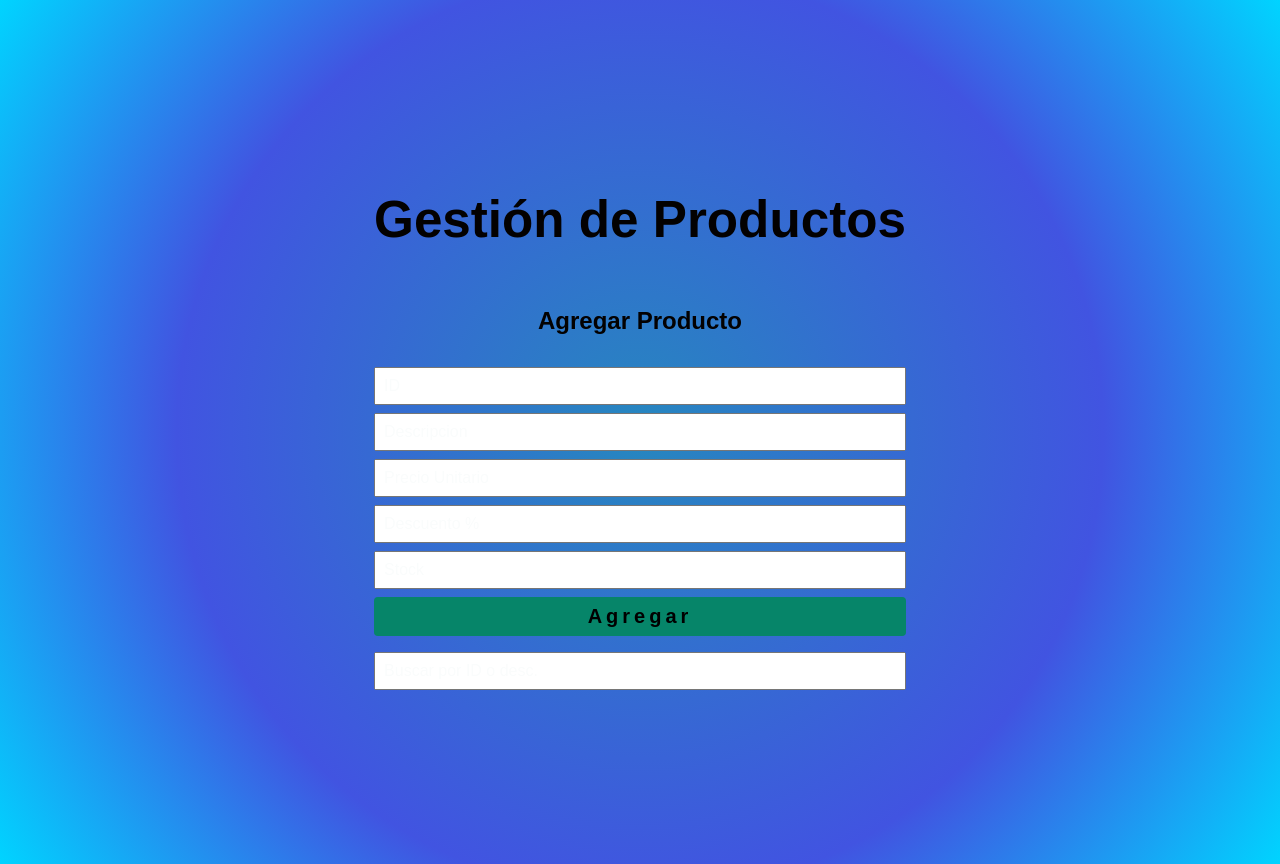
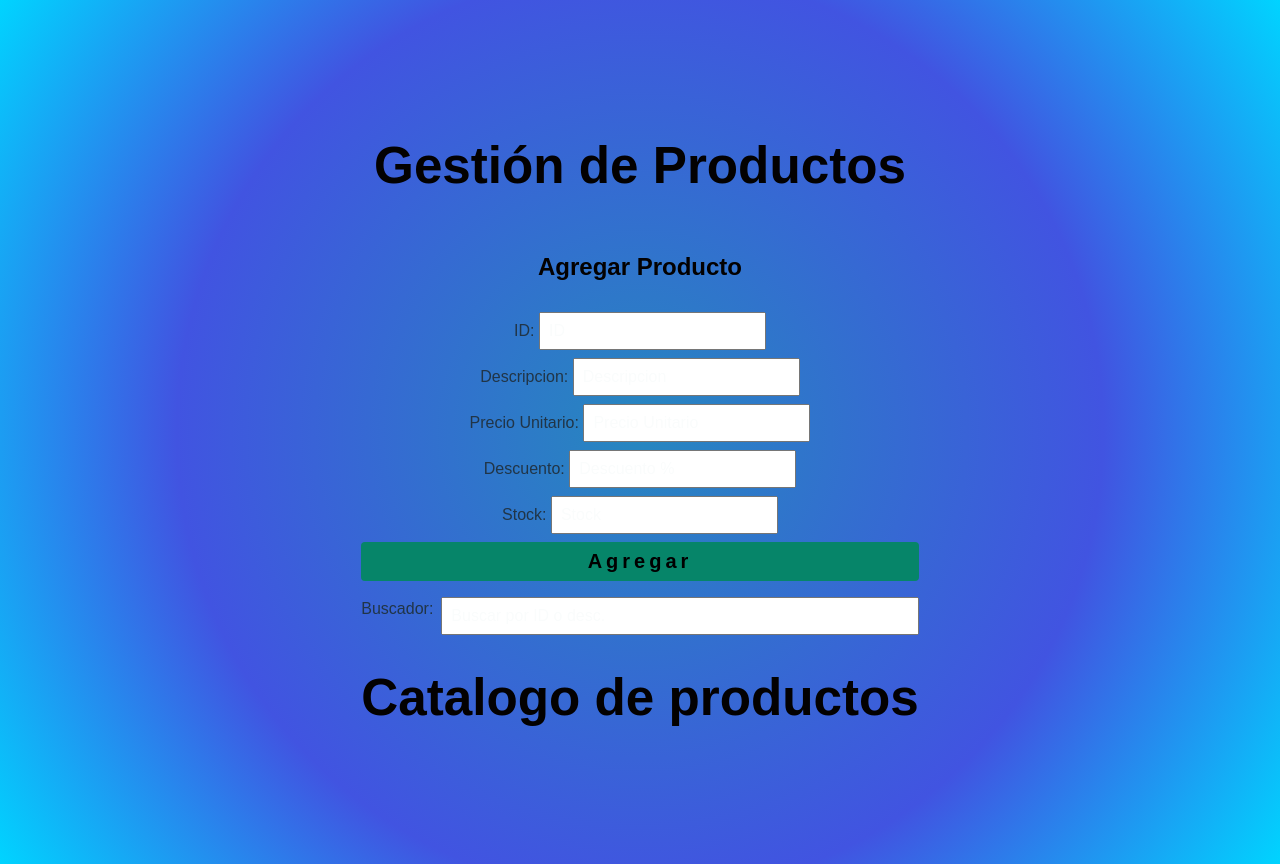
Before and after one commit to RicardoJulianFlores/pv_tp4_grupo21, a React (Vite) app: page / in a window 1280 px wide. Built offline with nearby package versions, Linux system fonts and the light colour scheme.

Commit message:
Agregué labels

```diff
--- a/src/components/ProductForm.jsx
+++ b/src/components/ProductForm.jsx
@@ -39,11 +39,11 @@ export const Formulario = ({onSubmit,productoEditar}) => {
     return (
         <form onSubmit={enviarFomulario}>
             <h2>{productoEditar ? 'Editar Producto' : 'Agregar Producto' }</h2>
-            <input name="id" value={producto.id} onChange={manejarCambio} placeholder="ID" disabled={!!productoEditar}/>
-            <input name="descripcion" value={producto.descripcion} onChange={manejarCambio} placeholder="Descripcion" />
-            <input name="precioUnitario" value={producto.precioUnitario} onChange={manejarCambio} placeholder="Precio Unitario" />
-            <input name="descuento" type="number" value={producto.descuento} onChange={manejarCambio} placeholder="Descuento %" />
-            <input name="stock" type="number" value={producto.stock} onChange={manejarCambio} placeholder="Stock" />
+            <label>ID: <input name="id" value={producto.id} onChange={manejarCambio} placeholder="ID" disabled={!!productoEditar}/></label>
+            <label>Descripcion: <input name="descripcion" value={producto.descripcion} onChange={manejarCambio} placeholder="Descripcion" /></label>
+            <label>Precio Unitario: <input name="precioUnitario" value={producto.precioUnitario} onChange={manejarCambio} placeholder="Precio Unitario" /> </label>
+            <label>Descuento: <input name="descuento" type="number" value={producto.descuento} onChange={manejarCambio} placeholder="Descuento %" /></label>
+            <label>Stock: <input name="stock" type="number" value={producto.stock} onChange={manejarCambio} placeholder="Stock" /></label>
             <button type="submit">{productoEditar ? 'Actualizar' : 'Agregar'}</button>
         </form>
     );
--- a/src/components/ProductList.jsx
+++ b/src/components/ProductList.jsx
@@ -2,11 +2,14 @@ import React from 'react'
 import ProductItem from './ProductItem.jsx'
 export const ProductList = ({productos, borrar, editar}) => {
     return (
-        <ul>
-            {productos.map(producto => (
-                <ProductItem key={producto.id} producto={producto} borrar={borrar} editar={editar} />
-            ))}
-        </ul>
+        <div>
+            <h1>Catalogo de productos</h1>
+            <ul>
+                {productos.map(producto => (
+                    <ProductItem key={producto.id} producto={producto} borrar={borrar} editar={editar} />
+                ))}
+            </ul>
+        </div>
     )
 };
 
--- a/src/components/SearchBar.jsx
+++ b/src/components/SearchBar.jsx
@@ -8,6 +8,7 @@ export const SearchBar = ({ value, onChange }) => {
   };
   return (
     <div style={{ marginBottom: '1rem', display: 'flex', gap: '0.5rem' }}>
+      Buscador:
       <input
         type="text"
         placeholder="Buscar por ID o desc."
```
